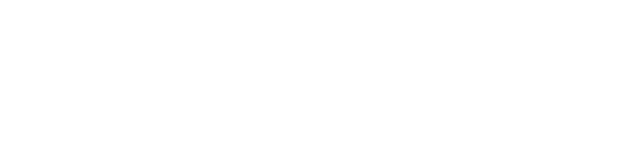
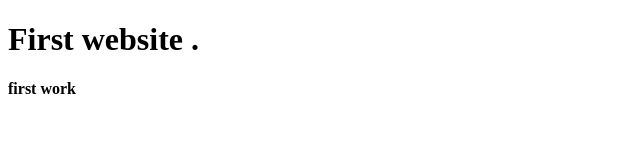
Before and after one commit to SABIKUN-NAHAR-URMY/my-first-repo, a plain HTML site: page index.html in a window 1280 px wide. Shown: the whole page, without its empty margins (0-640 px from the left). Drawn offline with Linux system fonts and the light colour scheme.

Commit message:
changed commit

```diff
--- a/index.html
+++ b/index.html
@@ -7,6 +7,7 @@
     <title>My first github repo</title>
 </head>
 <body>
-
+    <h1>First website .</h1>
+    <h4>first work</h4>
 </body>
 </html>
```
